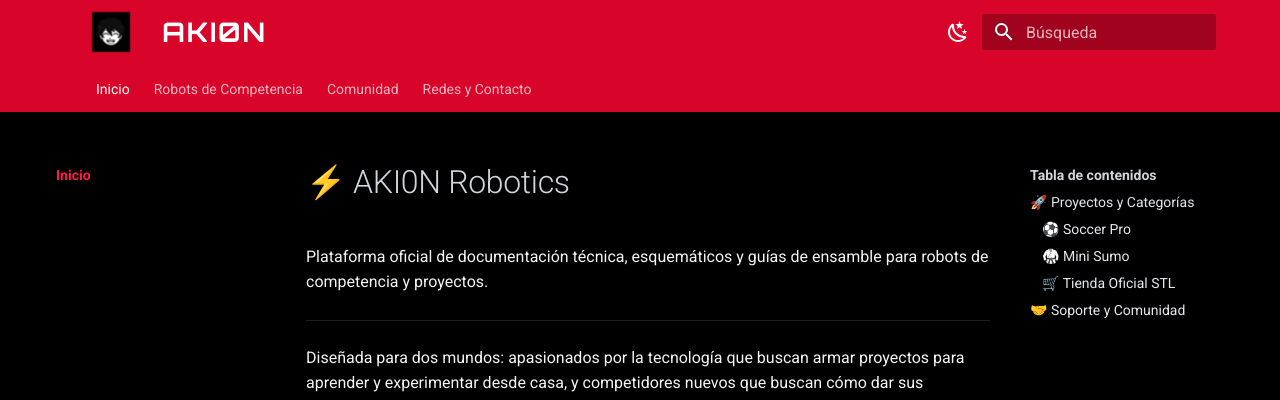
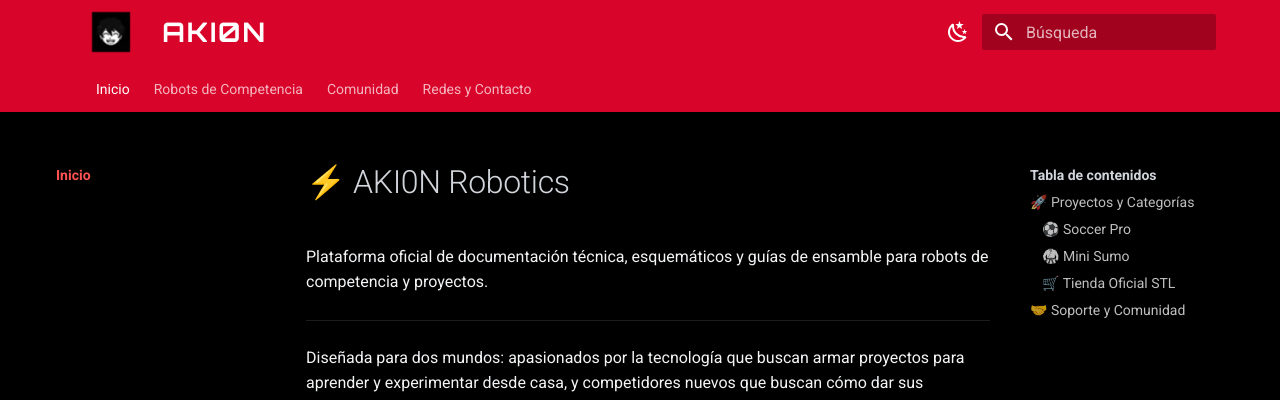
Before and after one commit to AKI0N/aki0n-hub, an MkDocs documentation site: the page built from docs/index.md, in a window 1280 px wide. Shown: the top 400 px of the page. Built offline with MkDocs 1.6.1 and Material for MkDocs 9.7.7, drawn with Linux system fonts in a browser that asks for light colours.

Commit message:
Fix estilos navegacion

```diff
--- a/docs/assets/stylesheets/extra.css
+++ b/docs/assets/stylesheets/extra.css
@@ -148,9 +148,6 @@
   to { opacity: 1; }
 }
 
-/* ===================================================
-   TEMA DEFINITIVO: ROJO INTENSO + NEGRO PURO (ALTO CONTRASTE)
-   =================================================== */
 
 /* 1. Rojo deportivo en cabecera y acentos */
 [data-md-color-primary="red"] {
@@ -185,7 +182,28 @@
   color: #e5e7eb !important;
 }
 
-.md-nav__link--active {
-  color: #ff1e42 !important; /* El tema seleccionado resalta en rojo neón */
-  font-weight: bold;
+
+/* Corrección de color para el menú lateral en modo claro */
+[data-md-color-scheme="default"] .md-nav__link {
+  color: #212121 !important;
 }
+
+[data-md-color-scheme="default"] .md-nav__item--nested > .md-nav__link {
+  color: #111111 !important;
+  font-weight: 700 !important;
+}
+
+[data-md-color-scheme="default"] .md-nav__link--active {
+  color: #d32f2f !important;
+  font-weight: 700 !important;
+}
+
+/* Modo oscuro */
+[data-md-color-scheme="slate"] .md-nav__link {
+  color: rgba(255, 255, 255, 0.75) !important;
+}
+
+[data-md-color-scheme="slate"] .md-nav__link--active {
+  color: #ff5252 !important;
+  font-weight: 700 !important;
+}
```
